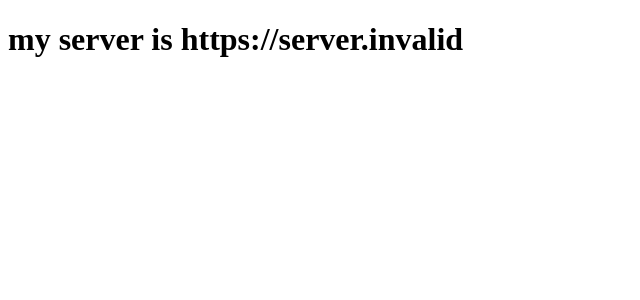
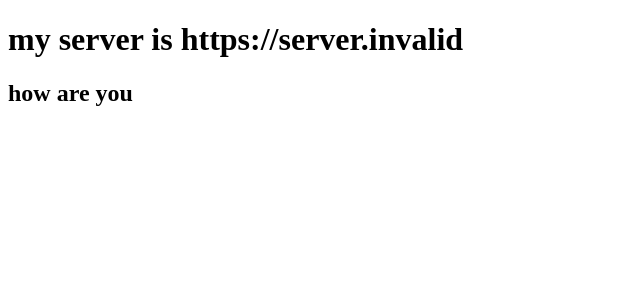
Before and after one commit to bhargabdhungel/payment, a React (Vite) app in the folder frontend/: page / in a window 1280 px wide. Shown: the top 300 px of the page, without its empty margins (0-640 px from the left). Built offline with nearby package versions, Linux system fonts and the light colour scheme; no server answers.

Commit message:
test if the env is fine

```diff
--- a/frontend/src/App.jsx
+++ b/frontend/src/App.jsx
@@ -6,6 +6,9 @@ function App() {
     <h1>
       my server is {import.meta.env.VITE_SERVER}
     </h1>
+    <h2>
+      how are you
+    </h2>
     </>
   )
 }
```
